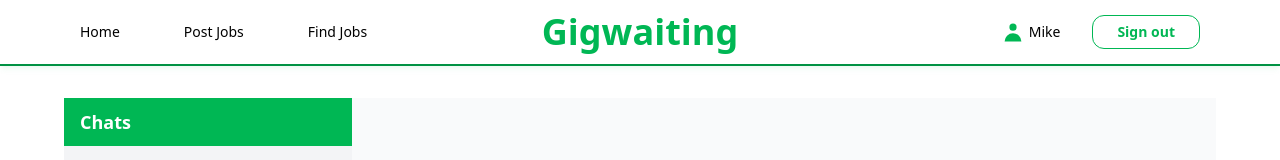
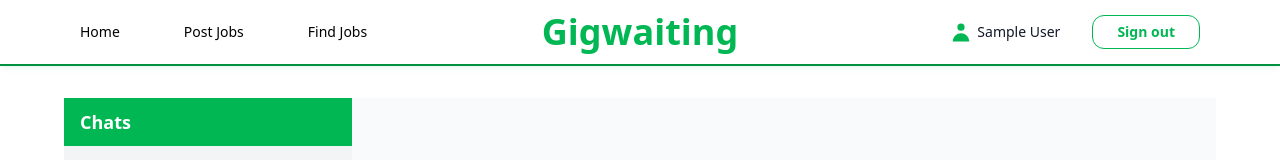
Before and after one commit to MSafyan/vendorOnline, a React (Create React App) app in the folder client/: page /chats in a window 1280 px wide. Shown: the top 160 px of the page. Built offline with nearby package versions, Linux system fonts and the light colour scheme; sample sign-in values are in the browser's storage.

Commit message:
Profile update and bug fix

```diff
--- a/client/src/App.js
+++ b/client/src/App.js
@@ -18,16 +18,16 @@ function App() {
   return (
     <div className="flex min-h-screen flex-col">
       <QueryClientProvider client={queryClient}>
-        <LoginProvider>
-          <BrowserRouter>
+        <BrowserRouter>
+          <LoginProvider>
             <Header />
             <div className="flex flex-1 flex-col">
               <Router />
             </div>
             <Footer />
-          </BrowserRouter>
-          <ToastContainer />
-        </LoginProvider>
+          </LoginProvider>
+        </BrowserRouter>
+        <ToastContainer />
         <ReactQueryDevtools initialIsOpen={false} />
       </QueryClientProvider>
     </div>
--- a/client/src/components/Header/index.js
+++ b/client/src/components/Header/index.js
@@ -7,7 +7,7 @@ import SignupModal from './SignupModal';
 import useLoggedIn from '../../hooks/useLoggedIn';
 
 const Header = () => {
-  const { isLoggedIn, logout } = useLoggedIn();
+  const { isLoggedIn, logout, user } = useLoggedIn();
   const [isLoginModalOpen, setIsLoginModalOpen] = useState(false);
   const [isSignupModalOpen, setIsSignupModalOpen] = useState(false);
   const { activePage } = useActivePage();
@@ -72,7 +72,7 @@ const Header = () => {
             <>
               <Link to="/profile" className="flex items-center gap-1">
                 <UserIcon className="h-6 w-6 text-primary-500" />
-                Mike
+                <span className="text-gray-900">{user.name}</span>
               </Link>
               <div className="ml-8">
                 <button
--- a/client/src/components/Job/ImageViewer.js
+++ b/client/src/components/Job/ImageViewer.js
@@ -1,7 +1,6 @@
 import { useState } from 'react';
 
 const ImageViewer = ({ images }) => {
-  console.log(images);
   const [currentImage, setCurrentImage] = useState(images[0]);
 
   return (
--- a/client/src/components/Job/JobDetails.js
+++ b/client/src/components/Job/JobDetails.js
@@ -6,7 +6,7 @@ import firstCharacter from '../../utils/firstCharacter';
 import useLoggedIn from '../../hooks/useLoggedIn';
 
 const JobDetails = ({ job }) => {
-  const { isLoggedIn } = useLoggedIn();
+  const { isLoggedIn, user } = useLoggedIn();
   const navigate = useNavigate();
 
   return (
@@ -32,6 +32,7 @@ const JobDetails = ({ job }) => {
 
         <h5 className="mt-4 text-xs text-gray-600">{job.company}</h5>
 
+        {isLoggedIn && user?._id === job.createdBy._id ? null : (
           <button
             className="mt-6 w-full rounded-md bg-primary-500 py-1.5 px-8 font-semibold text-white transition hover:bg-primary-600 disabled:opacity-50 disabled:hover:bg-primary-500"
             onClick={() => navigate(`/chats?cu=${job.createdBy._id}`)}
@@ -40,6 +41,7 @@ const JobDetails = ({ job }) => {
           >
             Message
           </button>
+        )}
       </div>
 
       {/* profile section */}
--- a/client/src/components/Profile/ProfileForm.js
+++ b/client/src/components/Profile/ProfileForm.js
@@ -6,6 +6,7 @@ import Rating from '../Utils/Rating';
 import { useMutation, useQuery, useQueryClient } from 'react-query';
 import { UserAPI } from '../../api';
 import LoaderIcon from '../../assets/icons/LoaderIcon';
+import useLoggedIn from '../../hooks/useLoggedIn';
 
 const initialValues = {
   profileImage: null,
@@ -28,11 +29,12 @@ const validationSchema = yup.object().shape({
 const ProfileForm = () => {
   const [profile, setProfile] = useState(null);
 
+  const { recheck } = useLoggedIn();
+
   const queryClient = useQueryClient();
 
   const { isLoading } = useQuery('profile', () => UserAPI.getProfile(), {
     onSuccess: (data) => {
-      console.log(data);
       setProfile(data);
     },
   });
@@ -42,11 +44,18 @@ const ProfileForm = () => {
     (values) => UserAPI.updateProfile(values),
     {
       onSuccess: (data) => {
-        queryClient.cache.setQueryData('profile', data);
-
-        console.log(data);
+        queryClient.setQueryData('profile', data);
 
         setProfile(data);
+        localStorage.setItem(
+          'user',
+          JSON.stringify({
+            _id: data._id,
+            name: data.name,
+            email: data.email,
+          })
+        );
+        recheck();
       },
     }
   );
--- a/client/src/contexts/LoginContext.js
+++ b/client/src/contexts/LoginContext.js
@@ -10,8 +10,9 @@ const LoginProvider = ({ children }) => {
 
   function checkUserData() {
     const userData = localStorage.getItem('user');
+
     if (userData) {
-      setUser(userData);
+      setUser(JSON.parse(userData));
       setIsLoggedIn(true);
     } else {
       setUser(null);
--- a/client/src/routes/ProtectedRoute.js
+++ b/client/src/routes/ProtectedRoute.js
@@ -2,14 +2,13 @@ import useLoggedIn from '../hooks/useLoggedIn';
 import { Navigate } from 'react-router-dom';
 
 const ProtectedRoute = ({ component }) => {
-  const { recheck } = useLoggedIn();
-  const isLoggedIn = recheck();
+  const { isLoggedIn } = useLoggedIn();
 
-  if (!isLoggedIn) {
-    return <Navigate to="/" />;
+  if (isLoggedIn) {
+    return component;
   }
 
-  return component;
+  return <Navigate to="/" />;
 };
 
 export default ProtectedRoute;
```
Lines whose indentation alone changed are shown as unchanged.
